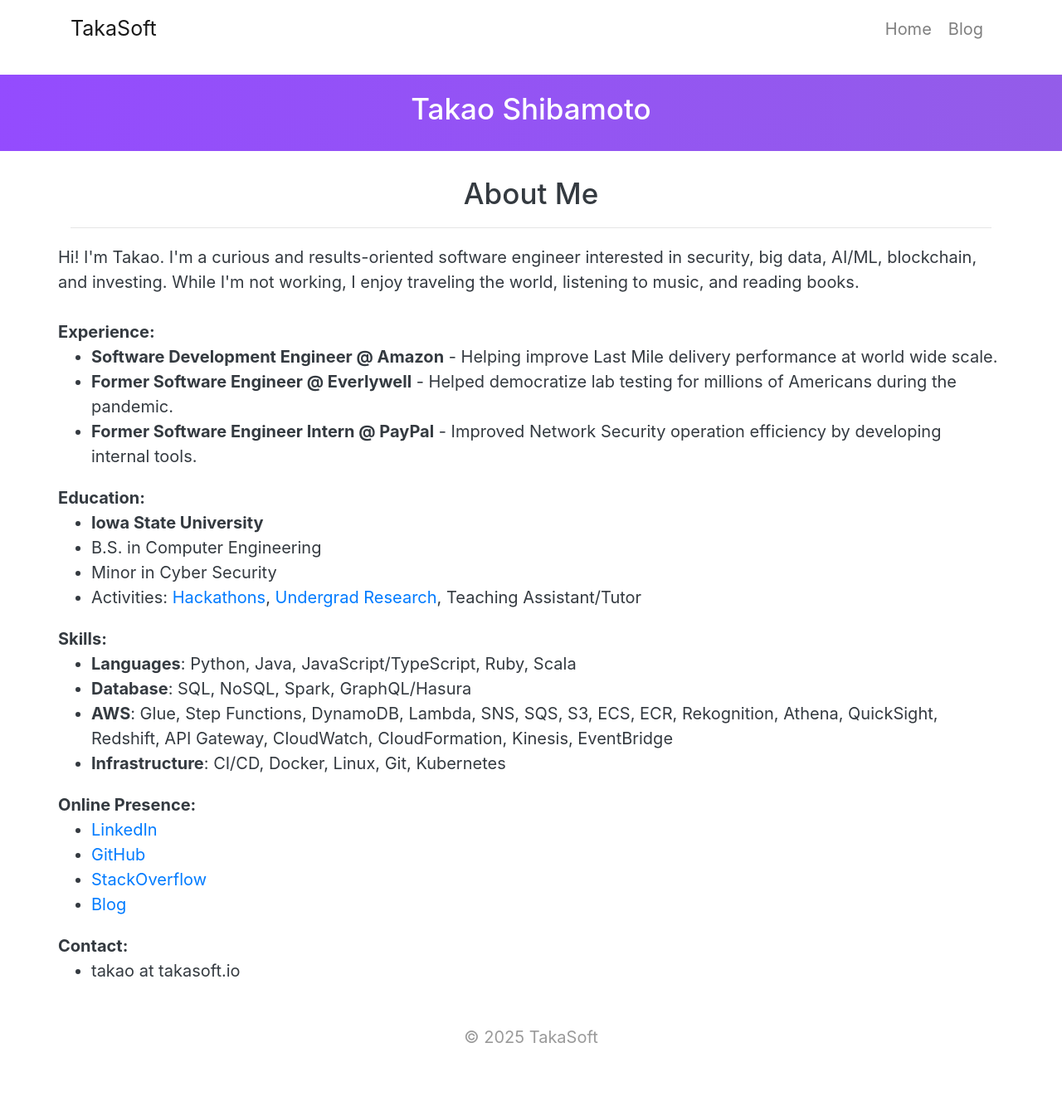
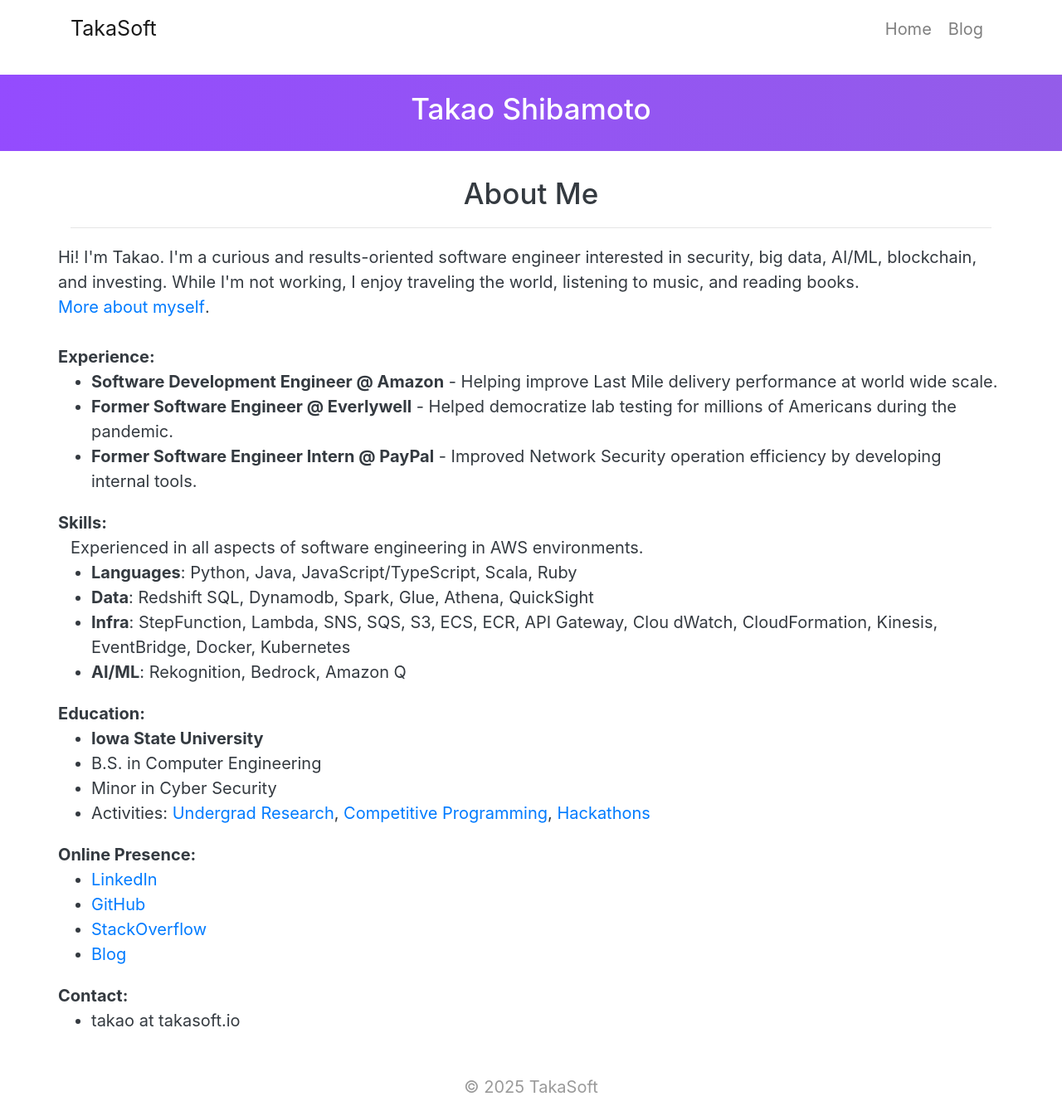
Before and after one commit to takasoft/takasoft.github.io, a Jekyll site: the page built from index.html, in a window 1280 px wide. Shown: the whole page at 83% size. Built offline with Jekyll 4.4.1, drawn with Linux system fonts in a browser that asks for light colours; before the commit the page ends 1285 px from its top, so only the background shows below that.

Commit message:
update index.html

```diff
--- a/index.html
+++ b/index.html
@@ -15,8 +15,10 @@
       Hi! I'm Takao.
       I'm a curious and results-oriented software engineer interested in security, big data, AI/ML, blockchain, and investing.
       While I'm not working, I enjoy traveling the world, listening to music, and reading books.
+      <a href="{{ site.url }}{{ site.baseurl }}/5-year-reflection-as-software-engineer">More about myself</a>.
     </div>
     <br>
+
     <div class="row">
       <b>Experience:</b>
     </div>
@@ -29,6 +31,22 @@
     </div>
 
     <div class="row">
+      <b>Skills:</b>
+    </div>
+
+    Experienced in all aspects of software engineering in AWS environments.
+
+    <div class="row">
+      <ul>
+        <li><b>Languages</b>: Python, Java, JavaScript/TypeScript, Scala, Ruby</li>
+        <li><b>Data</b>: Redshift SQL, Dynamodb, Spark, Glue, Athena, QuickSight</li>
+        <li><b>Infra</b>: StepFunction, Lambda, SNS, SQS, S3, ECS, ECR, API Gateway, Clou
+          dWatch, CloudFormation, Kinesis, EventBridge, Docker, Kubernetes</li>
+        <li><b>AI/ML</b>: Rekognition, Bedrock, Amazon Q</li>
+      </ul>
+    </div>
+
+    <div class="row">
       <b>Education:</b>
     </div>
     <div class="row">
@@ -36,19 +54,7 @@
         <li><b>Iowa State University</b></li>
         <li>B.S. in Computer Engineering</li>
         <li>Minor in Cyber Security</li>
-        <li>Activities: <a href="https://devpost.com/takao-shibamoto" target="_blank">Hackathons</a>, <a href="{{ site.url }}{{ site.baseurl }}/blog/ncur-primer-server">Undergrad Research</a>, Teaching Assistant/Tutor</li>
-      </ul>
-    </div>
-
-    <div class="row">
-      <b>Skills:</b>
-    </div>
-    <div class="row">
-      <ul>
-        <li><b>Languages</b>: Python, Java, JavaScript/TypeScript, Ruby, Scala</li>
-        <li><b>Database</b>: SQL, NoSQL, Spark, GraphQL/Hasura</li>
-        <li><b>AWS</b>: Glue, Step Functions, DynamoDB, Lambda, SNS, SQS, S3, ECS, ECR, Rekognition, Athena, QuickSight, Redshift, API Gateway, CloudWatch, CloudFormation, Kinesis, EventBridge</li>
-        <li><b>Infrastructure</b>: CI/CD, Docker, Linux, Git, Kubernetes</li>
+        <li>Activities: <a href="{{ site.url }}{{ site.baseurl }}/blog/ncur-primer-server">Undergrad Research</a>, <a href="{{ site.url }}{{ site.baseurl }}/blog/icpc-na-championship">Competitive Programming</a>, <a href="https://devpost.com/takao-shibamoto" target="_blank">Hackathons</a></li>
       </ul>
     </div>
 
```
